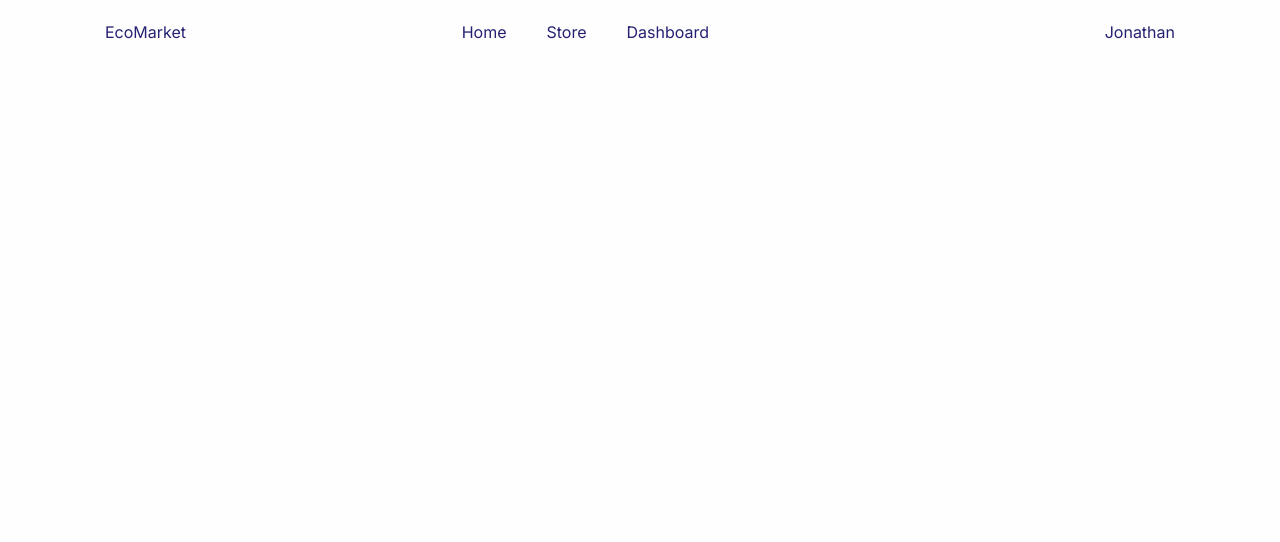
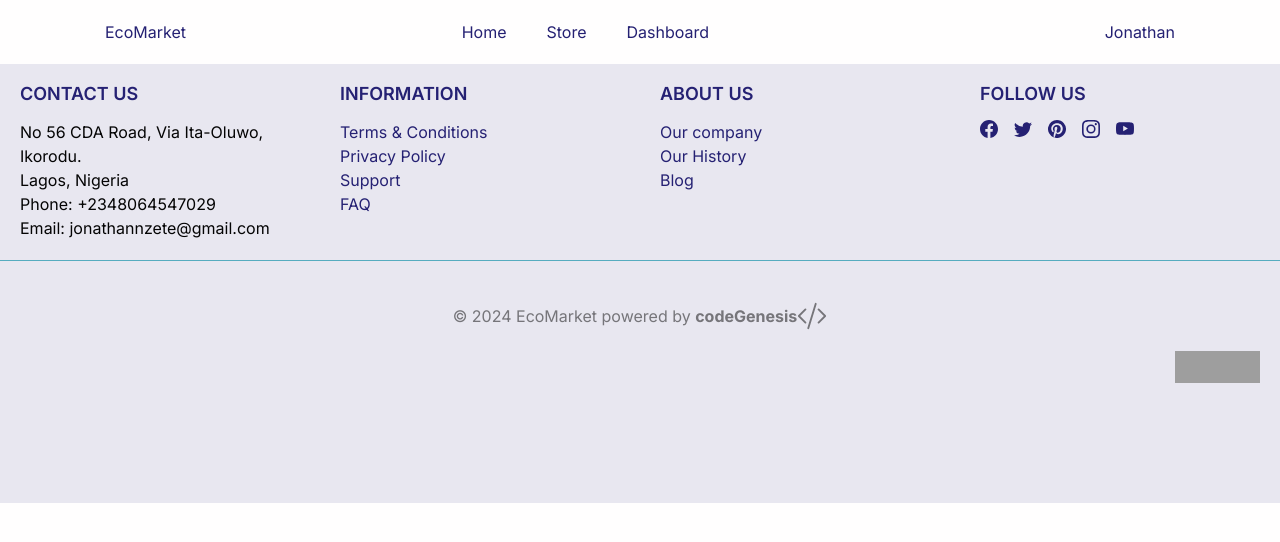
Before and after one commit to nzejoe/ecomarket, a Next.js app: page / in a window 1280 px wide. Shown: the top 542 px of the page. Built offline with nearby package versions, Linux system fonts and the light colour scheme; grey boxes are pictures that could not be loaded.

Commit message:
the footer ui

```diff
--- a/app/layout.js
+++ b/app/layout.js
@@ -10,6 +10,7 @@ import "./globals.css";
 
 import store from "@/common/store/reducer";
 import Navbar from "@/common/components/reuseable/Navbar";
+import Footer from "@/common/components/reuseable/Footer";
 
 const inter = Inter({ subsets: ["latin"] });
 
@@ -29,6 +30,7 @@ export default function RootLayout({ children }) {
                     <Provider store={store}>
                         <Navbar />
                         {children}
+                        <Footer />
                     </Provider>
                 </QueryClientProvider>
             </body>
--- /dev/null
+++ b/common/components/reuseable/Footer.jsx
@@ -0,0 +1,123 @@
+import React from "react";
+import { BsFacebook, BsTwitter, BsPinterest, BsInstagram, BsYoutube, BsCodeSlash } from "react-icons/bs";
+
+const Footer = () => {
+    const items = [
+        {
+            id: 1,
+            label: "INFORMATION",
+            subItems: [
+                {
+                    id: 1,
+                    label: "Terms & Conditions",
+                    link: "",
+                },
+                {
+                    id: 2,
+                    label: "Privacy Policy",
+                    link: "",
+                },
+                {
+                    id: 3,
+                    label: "Support",
+                    link: "",
+                },
+                {
+                    id: 4,
+                    label: "FAQ",
+                    link: "",
+                },
+            ],
+        },
+        {
+            id: 2,
+            label: "ABOUT US",
+            subItems: [
+                {
+                    id: 1,
+                    label: "Our company",
+                    link: "",
+                },
+                {
+                    id: 2,
+                    label: "Our History",
+                    link: "",
+                },
+                {
+                    id: 3,
+                    label: "Blog",
+                    link: "",
+                },
+            ],
+        },
+    ];
+    return (
+        <section>
+            <div className="bg-secondary/10 pt-14 pb-20">
+                <div className="px-5 pb-5 border-b-[0.5px] border-primary md:grid md:grid-cols-2 gap-10 xl:grid-cols-4">
+                    <div className={"mb-7 md:mb-0"}>
+                        <h3 className="text-lg uppercase font-semibold mb-3">contact us</h3>
+                        <div className={"text-black"}>
+                            <p>No 56 CDA Road, Via Ita-Oluwo, Ikorodu.</p>
+                            <p>Lagos, Nigeria</p>
+                            <p>Phone: +2348064547029</p>
+                            <p>Email: jonathannzete@gmail.com</p>
+                        </div>
+                    </div>
+                    {items.map((item) => (
+                        <div key={item.id} className={"mb-7 md:mb-0"}>
+                            <h3 className="text-lg uppercase font-semibold mb-3">{item.label}</h3>
+                            <div className="">
+                                {item.subItems.map((sub) => (
+                                    <button
+                                        key={sub.id}
+                                        className="block transition-all duration-500 hover:underline hover:ml-2"
+                                    >
+                                        {sub.label}
+                                    </button>
+                                ))}
+                            </div>
+                        </div>
+                    ))}
+                    <div className={""}>
+                        <h3 className="text-lg uppercase font-semibold mb-3">follow us</h3>
+                        <div className={"flex items-center space-x-4 text-lg"}>
+                            <button className="transition-transform duration-300 hover:scale-125">
+                                <BsFacebook className={""} />
+                            </button>
+                            <button className="transition-transform duration-300 hover:scale-125">
+                                <BsTwitter className={""} />
+                            </button>
+                            <button className="transition-transform duration-300 hover:scale-125">
+                                <BsPinterest className={""} />
+                            </button>
+                            <button className="transition-transform duration-300 hover:scale-125">
+                                <BsInstagram className={""} />
+                            </button>
+                            <button className="transition-transform duration-300 hover:scale-125">
+                                <BsYoutube className={""} />
+                            </button>
+                        </div>
+                    </div>
+                </div>
+
+                <div className={"px-5 py-10 text-black/50"}>
+                    <div className="copyright text-sm text-center mb-5 md:text-base">
+                        <p className="">
+                            &copy; {new Date().getFullYear()} <span>EcoMarket</span> powered by{" "}
+                            <span className={"inline-flex items-center font-bold"}>
+                                codeGenesis <BsCodeSlash className={"text-3xl"} />
+                            </span>
+                        </p>
+                    </div>
+                    <div className={"flex justify-center h-8 xl:justify-end"}>
+                        <img src="/images/misc/payment-paypal.png" alt="" className="h-full object-contain" />
+                        <img src="/images/misc/payments.png" alt="" className="h-full object-contain" />
+                    </div>
+                </div>
+            </div>
+        </section>
+    );
+};
+
+export default Footer;
```
